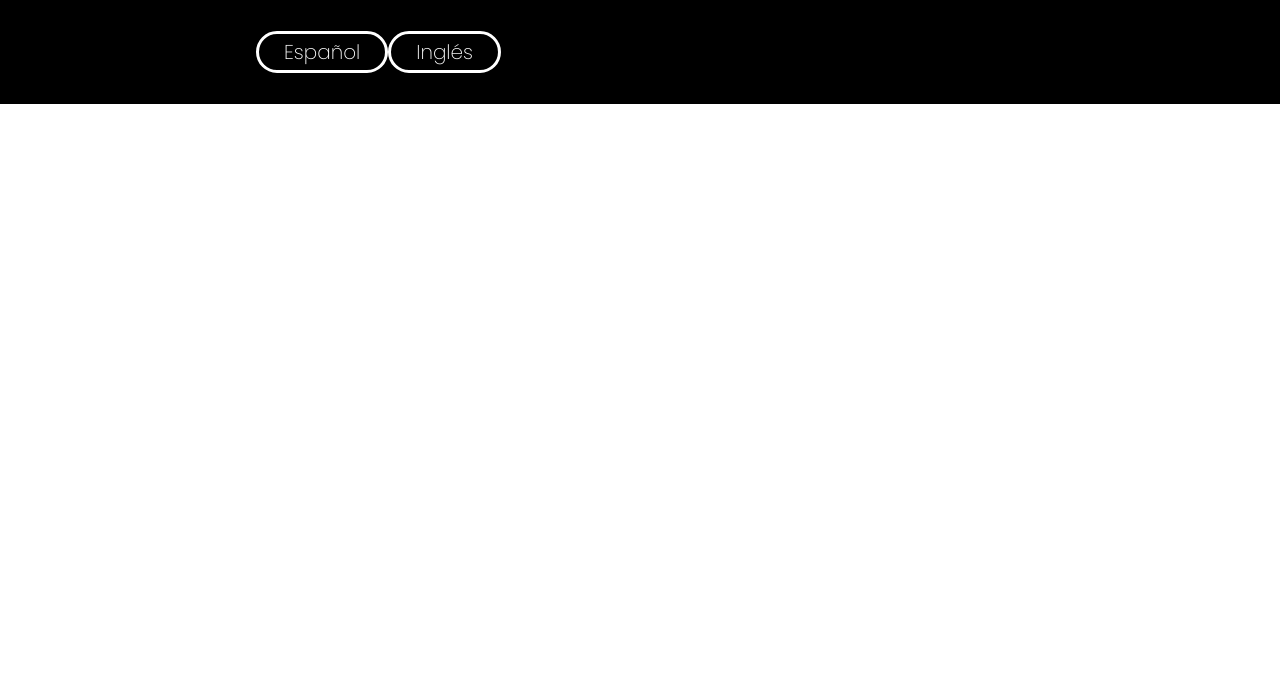
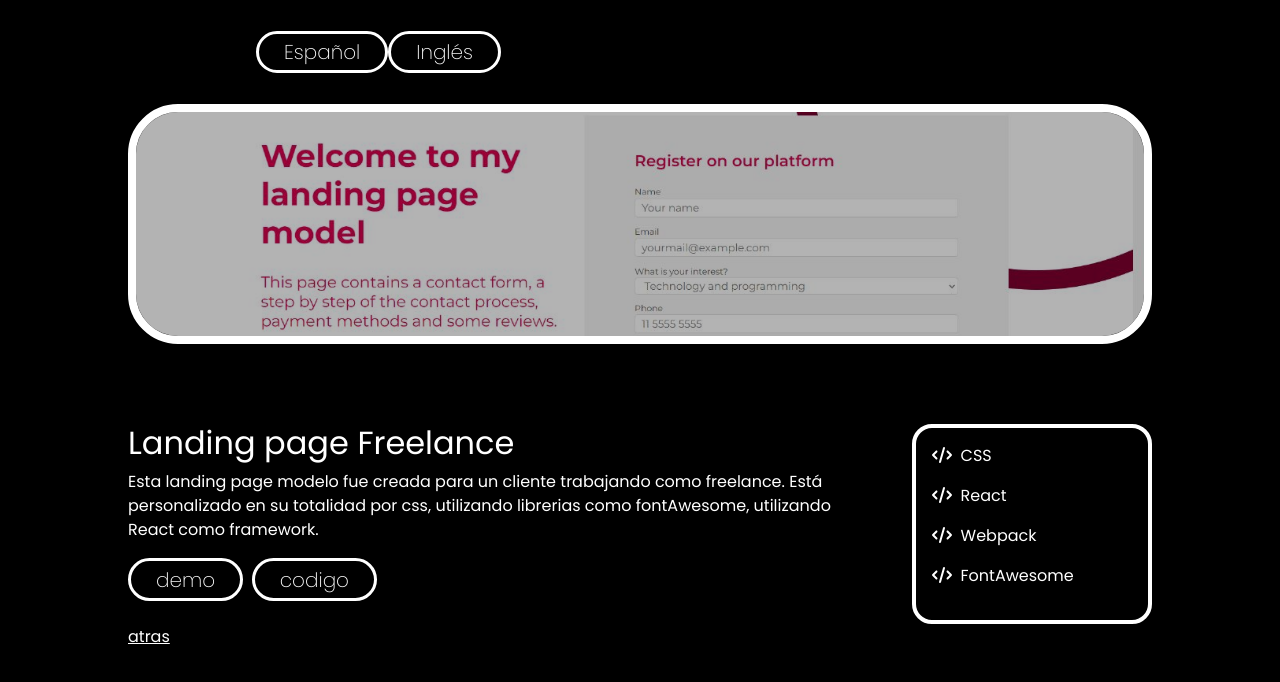
Before and after one commit to RbkHeredia/portfolio, a React (Vite) app: page /portfolio/project/1 in a window 1280 px wide. Before the commit this address had no page. Shown: the top 682 px of the page. Built offline with nearby package versions, Linux system fonts and the light colour scheme.

Commit message:
test deploy

```diff
--- a/src/App.jsx
+++ b/src/App.jsx
@@ -17,8 +17,8 @@ function App() {
       <BrowserRouter>
         <NavBar/>
         <Routes>
-          <Route path='/' element={<Page/>}/>
-          <Route path='/project/:id' element={<Projects/>} />
+          <Route path='/portfolio/' element={<Page/>}/>
+            <Route path='/portfolio/project/:id' element={<Projects/>} />
         </Routes>
       </BrowserRouter>
 
--- a/src/components/card.jsx
+++ b/src/components/card.jsx
@@ -16,7 +16,7 @@ export default function Card ({ image, title, id }){
           <h2>
             {t(title)}
           </h2>
-          <Chip text={t("projects.chip")} onClick={()=>navigate(`/project/${id}`)}/>
+          <Chip text={t("projects.chip")} onClick={()=>navigate(`/portfolio/project/${id}`)}/>
         </div>
     </div>
   </div>
--- a/src/components/technologies.jsx
+++ b/src/components/technologies.jsx
@@ -9,15 +9,6 @@ export default function Technologies (){
 
   const [t] = useTranslation("global");
 
-
-  const projectDates = [
-    {id:1, name: `${t("technologies.landingPage.name")}`, description: `${t("technologies.landingPage.description")}`, tecnologias:['nodejs.png', 'graphql.png', 'sequelize.png', 'webpack.png', 'express-js.png', 'apollo.png', 'jwt.png'], imagen: '/assets/freelance.jpg', link:'https://rbkheredia.github.io/landing-page-freelance/' },
-    {id:2, name: `${t("technologies.register.name")}`, description: `${t("technologies.register.description")}`, tecnologias: ['react.png', 'apollo.png'], imagen: '/assets/form-register.jpeg', link:'https://rbkheredia.github.io/form-register/'},
-    {id:3, name: 'Portfolio', description: `${t("technologies.portfolio.description")}`, tecnologias: ['react.png', 'bootstrap.png'], imagen: '/assets/portfolio.jpg', link: 'https://rbkheredia.github.io/portfolio/'},
-    {id:4, name: 'Input-tag-box', description: `${t("technologies.input-tag.description")}`, tecnologias: ['react.png', 'mui.png'], imagen: '/assets/input-tag.jpg', link:'https://rbkheredia.github.io/Mui-Material.-React.-Input-Tags-Box/index'},
-    {id:5, name: 'Challenge Card', description: `${t("technologies.card.description")}`, tecnologias: ['react.png', 'mui.png'], imagen: '/assets/card.jpeg', link:'https://rbkheredia.github.io/fm-card/'},
-    {id:6, name: `${t("technologies.challenge-FE-Mentor.name")}`, description: `${t("technologies.challenge-FE-Mentor.description")}`, tecnologias: ['react.png', 'mui.png'], imagen: '/assets/cc-challenge.jpeg', link:'https://rbkheredia.github.io/challenge-form/'},
-  ]
   return(
     <div className="cont-technologies">
       <div className='cont-projects'>
--- a/src/page/projects.jsx
+++ b/src/page/projects.jsx
@@ -31,7 +31,7 @@ export default function Projects(){
               </a>
             </div>
             <br/>
-            <Link to='/' style={{color:'white'}}>atras</Link>
+            <Link to='/portfolio/' style={{color:'white'}}>atras</Link>
           </div>
           <div className='project-right'>
             <CardSkills techn={element.tecnologias}/>
```
Also changed, not shown: 2 other files (tests, documents, lock files or other folders).
